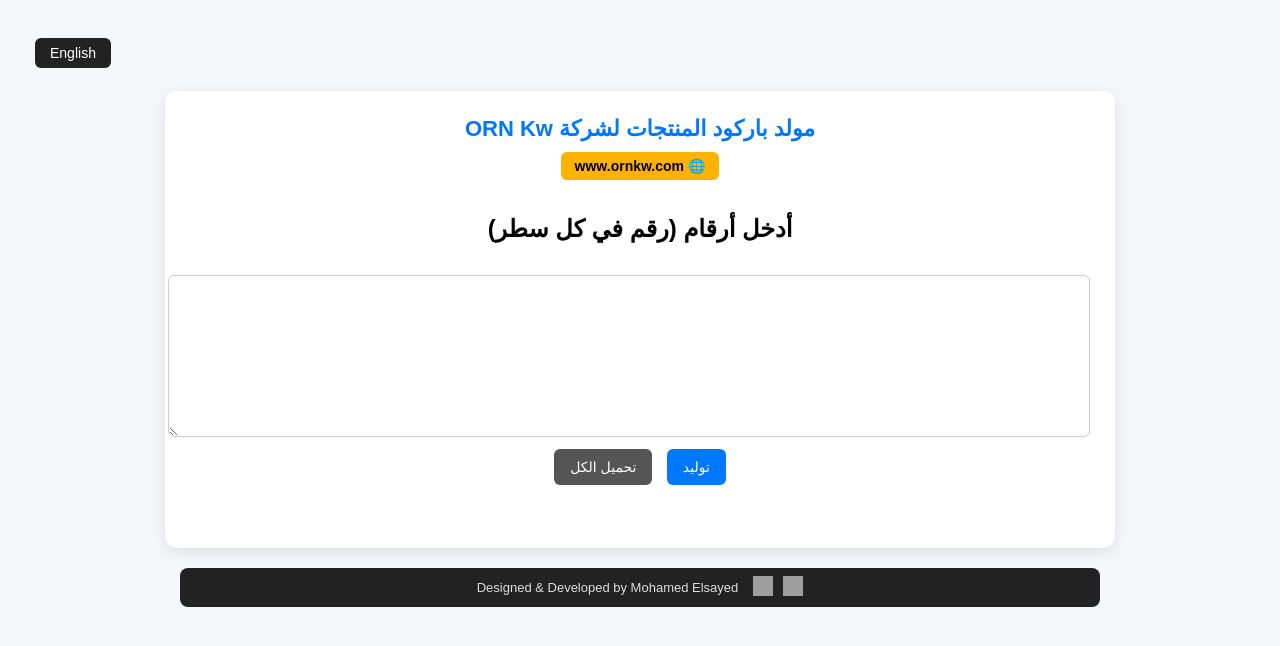
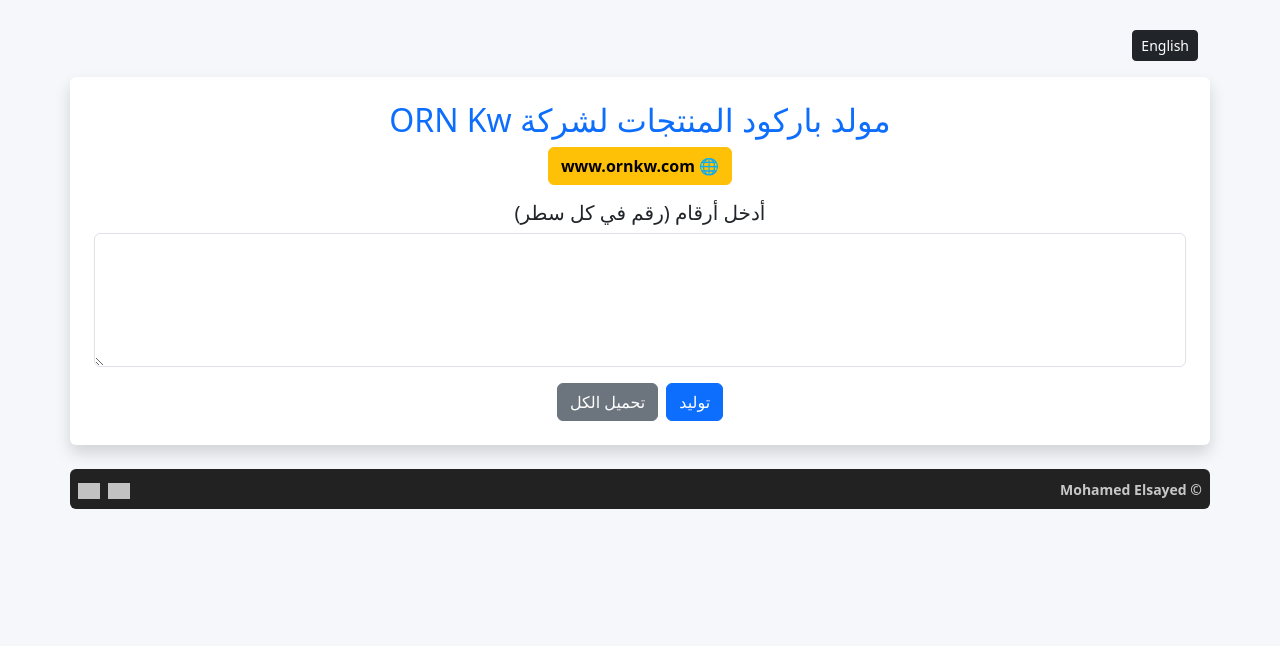
Before and after one commit to melsayed1510/ornkwbarcode, a plain HTML site: page index.html in a window 1280 px wide. Drawn offline with nearby package versions, Linux system fonts and the light colour scheme; grey boxes are pictures that could not be loaded.

Commit message:
Update index.html

```diff
--- a/index.html
+++ b/index.html
@@ -1,214 +1,102 @@
 <!DOCTYPE html>
 <html lang="ar">
 <head>
-<meta charset="UTF-8" />
+<meta charset="UTF-8">
 <title>ORN Kw - Barcode Maker</title>
 
+<!-- Bootstrap -->
+<link href="https://cdn.jsdelivr.net/npm/bootstrap@5.3.2/dist/css/bootstrap.min.css" rel="stylesheet">
+<script src="https://cdn.jsdelivr.net/npm/bootstrap@5.3.2/dist/js/bootstrap.bundle.min.js"></script>
+
+<!-- Barcode + ZIP -->
 <script src="https://cdn.jsdelivr.net/npm/jsbarcode@3.11.5/dist/JsBarcode.all.min.js"></script>
 <script src="https://cdn.jsdelivr.net/npm/jszip@3.10.1/dist/jszip.min.js"></script>
 <script src="https://cdn.jsdelivr.net/npm/file-saver@2.0.5/dist/FileSaver.min.js"></script>
 
 <style>
-  :root{
-    --primary:#0077ff;
-    --bg:#f5f7fa;
-    --card:#ffffff;
-    --dark:#333;
-  }
-  body{
-    font-family: Arial, sans-serif;
-    background: var(--bg);
-    padding: 30px;
-    margin:0;
-    direction:rtl;
-    text-align:center;
-  }
-
-  .lang-bar{
-    width:100%;
-    text-align:left;
-    margin-bottom:15px;
-  }
-  .lang-bar button{
-    background:#222;
-    color:#fff;
-    border:none;
-    padding:7px 15px;
-    border-radius:6px;
-    cursor:pointer;
-  }
-
-  .container{
-    max-width:900px;
-    margin:auto;
-    background:var(--card);
-    padding:25px;
-    border-radius:12px;
-    box-shadow:0 4px 15px rgba(0,0,0,0.1);
-  }
-
-  h1{margin:0;margin-bottom:10px;color:var(--primary);font-size:22px;}
-
-  .site-link{
-    display:inline-block;
-    background:#ffb300;
-    color:#000;
-    padding:6px 14px;
-    border-radius:6px;
-    font-size:14px;
-    font-weight:bold;
-    text-decoration:none;
-    margin-bottom:15px;
-  }
-  .site-link:hover{background:#ffa000;}
-
-  textarea{
-    width:100%;height:140px;padding:10px;border-radius:6px;border:1px solid #ccc;
-    font-size:15px;resize:vertical;margin-top:12px;
-  }
-
-  button{
-    background:var(--primary);color:#fff;border:none;padding:10px 16px;border-radius:6px;
-    margin:8px 5px;cursor:pointer;font-size:14px;
-  }
-  button.secondary{background:#555;}
-
-  #status{margin-top:10px;font-weight:bold;color:#333;min-height:20px;}
-
-  .card{
-    border:1px solid #ddd;
-    padding:12px;border-radius:8px;margin-top:15px;
-    display:flex;align-items:center;justify-content:space-between;
-    gap:10px;flex-wrap:wrap;text-align:center;
-  }
-  .card svg{max-width:100%;}
-
-  /* 🌙 FOOTER */
-/* ⭐ Footer تعديل نهائي */
-footer{
-  max-width:900px;
-  margin:20px auto 0;
-  padding:8px 10px;
-  background:#222;
-  color:#fff;
-  border-radius:8px;
-  display:flex;
-  justify-content:center;
-  align-items:center;
-  gap:15px;
-  font-size:13px;
-  direction:ltr !important;
-}
-
-footer .name{
-  opacity:0.85;
-}
-
-footer .socials{
-  display:flex;
-  gap:10px;
-  align-items:center;
-}
-
-footer .socials a img{
-  width:20px;
-  height:20px;
+  body{background:#f5f7fa;padding:30px;}
+  footer img{
+    width:22px;
+    filter:invert(1) brightness(2);
     transition:0.2s;
   }
-footer .socials a img:hover{
-  transform:scale(1.15);
-}
-
-@media(max-width:600px){
-  footer{
-    flex-wrap:wrap;
-    gap:6px;
-  }
-}
+  footer img:hover{transform:scale(1.15);}
+  .card svg{max-width:100%;}
+  footer{background:#222;color:#fff;}
 </style>
 </head>
-<body>
 
-<div class="lang-bar">
-  <button id="langBtn" onclick="toggleLang()">English</button>
+<body class="text-center">
+
+<!-- Language Bar -->
+<div class="container mb-3">
+  <div class="d-flex justify-content-start">
+    <button id="langBtn" class="btn btn-dark btn-sm" onclick="toggleLang()">English</button>
+  </div>
 </div>
 
-<div class="container">
-  <h1 id="mainTitle">مولد باركود المنتجات لشركة ORN Kw</h1>
+<!-- Main Content -->
+<div class="container bg-white shadow rounded p-4">
 
-  <a href="https://ornkw.com" target="_blank" class="site-link">
-    🌐 www.ornkw.com
-  </a>
+  <h2 id="mainTitle" class="text-primary mb-2">مولد باركود المنتجات لشركة ORN Kw</h2>
 
-  <h2 id="subtitle">أدخل أرقام (رقم في كل سطر)</h2>
+  <a href="https://ornkw.com" target="_blank" class="btn btn-warning fw-bold mb-3">🌐 www.ornkw.com</a>
 
-  <textarea id="input"></textarea>
+  <h5 id="subtitle">أدخل أرقام (رقم في كل سطر)</h5>
 
-  <br>
-  <button id="btnGen" onclick="generate()">توليد</button>
-  <button id="btnZip" class="secondary" onclick="downloadAll()">تحميل الكل</button>
+  <textarea id="input" class="form-control my-2" rows="5"></textarea>
 
-  <div id="status"></div>
-  <div id="output"></div>
+  <div class="d-flex justify-content-center gap-2 my-3 flex-wrap">
+    <button id="btnGen" class="btn btn-primary" onclick="generate()">توليد</button>
+    <button id="btnZip" class="btn btn-secondary" onclick="downloadAll()">تحميل الكل</button>
   </div>
 
-<!-- ⭐ FOOTER -->
-<footer>
-  <div class="name">Designed & Developed by Mohamed Elsayed</div>
-  <div class="socials">
+  <div id="status" class="fw-bold text-dark mb-2"></div>
+
+  <!-- Output -->
+  <div id="output" class="row g-3"></div>
+</div>
+
+<!-- Footer -->
+<footer class="container rounded mt-4 p-2 d-flex justify-content-between align-items-center flex-wrap">
+  <div class="fw-bold opacity-75 small">© Mohamed Elsayed</div>
+  <div class="d-flex gap-2 align-items-center">
     <a href="https://www.facebook.com/mohamed.elsayed.mtwaly/" target="_blank">
-      <img src="https://cdn-icons-png.flaticon.com/512/733/733547.png" alt="facebook">
+      <img src="https://cdn-icons-png.flaticon.com/512/733/733547.png" alt="">
     </a>
     <a href="https://www.instagram.com/m.elsayed1510/" target="_blank">
-      <img src="https://cdn-icons-png.flaticon.com/512/2111/2111463.png" alt="instagram">
+      <img src="https://cdn-icons-png.flaticon.com/512/2111/2111463.png" alt="">
     </a>
   </div>
 </footer>
 
 <script>
-let lastSVGs = [];
-let expectedCount = 0;
-let lang="ar";
-let lastStatusKey = "";
-let lastStatusArgs = [];
+let lastSVGs=[], expectedCount=0, lang="ar";
+let lastStatusKey="", lastStatusArgs=[];
 
-const txt={ar:{
-    title:"مولد باركود المنتجات لشركة ORN Kw",
-    sub:"أدخل أرقام (رقم في كل سطر)",
-    generate:"توليد",
-    zip:"تحميل الكل",
-    download:"تحميل",
-    generated:"تم توليد",
-    from:"من",
-    none:"لم يتم توليد أي باركود",
-    fail:"تعذر تحميل الكل.. يوجد أخطاء",
-    allgood:"جاري تجهيز التحميل...",
-  },
-  en:{
-    title:"ORN Kw Products Barcode Generator",
-    sub:"Enter codes (one per line)",
-    generate:"Generate",
-    zip:"Download All",
-    download:"Download",
-    generated:"Generated",
-    from:"of",
-    none:"No barcodes generated",
-    fail:"Can't download — some failed",
-    allgood:"Preparing download...",
-  }
+const txt={
+ ar:{title:"مولد باركود المنتجات لشركة ORN Kw",sub:"أدخل أرقام (رقم في كل سطر)",
+     generate:"توليد",zip:"تحميل الكل",download:"تحميل",
+     generated:"تم توليد",from:"من",
+     none:"لم يتم توليد أي باركود",fail:"تعذر تحميل الكل.. يوجد أخطاء",
+     allgood:"جاري تجهيز التحميل..."},
+ en:{title:"ORN Kw Products Barcode Generator",sub:"Enter codes (one per line)",
+     generate:"Generate",zip:"Download All",download:"Download",
+     generated:"Generated",from:"of",
+     none:"No barcodes generated",fail:"Can't download — some failed",
+     allgood:"Preparing download..."}
 };
 
-function setStatus(key, ...args){
-  lastStatusKey = key;
-  lastStatusArgs = args;
-  const status=document.getElementById("status");
+function setStatus(key,...args){
+  lastStatusKey=key; lastStatusArgs=args;
+  const st=document.getElementById("status");
   switch(key){
-    case "generated":status.innerText=`${txt[lang].generated} ${args[0]} ${txt[lang].from} ${args[1]}`;break;
-    case "none":status.innerText=txt[lang].none;break;
-    case "fail":status.innerText=txt[lang].fail;break;
-    case "allgood":status.innerText=txt[lang].allgood;break;
-    case "done":status.innerText=lang==="ar"?"✔️ تم التحميل بنجاح":"✔️ Download started";break;
-    default:status.innerText="";
+    case"generated":st.innerText=`${txt[lang].generated} ${args[0]} ${txt[lang].from} ${args[1]}`;break;
+    case"none":st.innerText=txt[lang].none;break;
+    case"fail":st.innerText=txt[lang].fail;break;
+    case"allgood":st.innerText=txt[lang].allgood;break;
+    case"done":st.innerText=lang==="ar"?"✔️ تم التحميل بنجاح":"✔️ Download started";break;
+    default:st.innerText="";
   }
 }
 
@@ -219,37 +107,36 @@
  document.getElementById("btnGen").innerText=txt[lang].generate;
  document.getElementById("btnZip").innerText=txt[lang].zip;
  document.getElementById("langBtn").innerText=lang==="ar"?"English":"العربية";
-  if(lastStatusKey) setStatus(lastStatusKey, ...lastStatusArgs);
+ if(lastStatusKey)setStatus(lastStatusKey,...lastStatusArgs);
 }
 
-function toggleLang(){lang = lang==="ar" ? "en" : "ar";setUI();}
+function toggleLang(){lang=lang==="ar"?"en":"ar";setUI();}
 
 function generate(){
-  const container=document.getElementById("output");
-  container.innerHTML="";
-  lastSVGs=[];
-  let lines=document.getElementById("input").value
-    .split("\n").map(l=>l.trim()).filter(l=>l!="");
-  lines=[...new Set(lines)];
-  expectedCount=lines.length;
+ const output=document.getElementById("output");
+ output.innerHTML=""; lastSVGs=[];
+ let lines=document.getElementById("input").value.split("\n").map(x=>x.trim()).filter(x=>x);
+ lines=[...new Set(lines)]; expectedCount=lines.length;
  let counter=1;
  lines.forEach(text=>{
-    const div=document.createElement("div");
-    div.className="card";
-    const number=document.createElement("span");
-    number.style.fontWeight="bold";
-    number.innerText=counter+". ";
+  const col=document.createElement("div");
+  col.className="col-12 col-md-6 col-lg-4";
   const svg=document.createElementNS("http://www.w3.org/2000/svg","svg");
   try{
     JsBarcode(svg,text,{format:"CODE128",width:2,height:60,displayValue:true});
-      const btn=document.createElement("button");
-      btn.innerText=`${txt[lang].download} ${text}`;
-      btn.onclick=()=>downloadOne(svg,text);
+    const btn=`<button class="btn btn-sm btn-primary mt-2">${txt[lang].download} ${text}</button>`;
+    let card=document.createElement("div");
+    card.className="border rounded p-2";
+    card.append(`${counter}. `);
+    card.appendChild(svg);
+    let b=document.createElement("button");
+    b.className="btn btn-sm btn-primary mt-2";
+    b.innerText=`${txt[lang].download} ${text}`;
+    b.onclick=()=>downloadOne(svg,text);
+    card.append(b);
+    col.append(card);
+    output.append(col);
     lastSVGs.push({svg,text});
-      div.appendChild(number);
-      div.appendChild(svg);
-      div.appendChild(btn);
-      container.appendChild(div);
     counter++;
   }catch(e){}
  });
@@ -269,16 +156,13 @@
  if(lastSVGs.length!==expectedCount){setStatus("fail");return;}
  setStatus("allgood");
  const zip=new JSZip();
-  lastSVGs.forEach(({svg,text})=>{
-    zip.file(`${text}.svg`,new XMLSerializer().serializeToString(svg));
-  });
+ lastSVGs.forEach(({svg,text})=>zip.file(`${text}.svg`,new XMLSerializer().serializeToString(svg)));
  saveAs(await zip.generateAsync({type:"blob"}),"ORNBARCODES.zip");
  setStatus("done");
-  setTimeout(()=>{setStatus("");},4000);
+ setTimeout(()=>{setStatus("")},4000);
 }
 
 setUI();
 </script>
-
 </body>
 </html>
```
Lines whose indentation alone changed are shown as unchanged.
